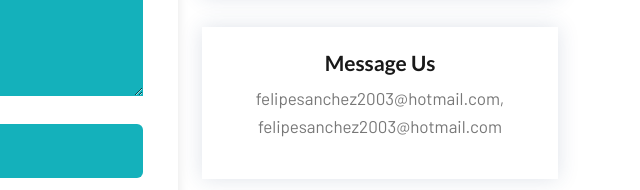
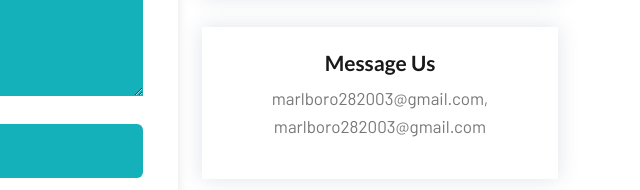
Before and after one commit to felipe282003/DigiMark-LLC, a plain HTML site: page contact.html in a window 1280 px wide. Shown: the part 959-1149 px from the top of the page, 640-1280 px from the left. Drawn offline with Linux system fonts and the light colour scheme.

Commit message:
Update contact.html

```diff
--- a/contact.html
+++ b/contact.html
@@ -256,7 +256,7 @@
 							<div class="service_top_image"></div>
 							<div class="text_box all_icon_color">
 								<h3>Message Us</h3>
-								<p>felipesanchez2003@hotmail.com, <br>felipesanchez2003@hotmail.com </p>
+								<p>marlboro282003@gmail.com, <br>marlboro282003@gmail.com </p>
 							</div>
 						</div>
 					</div>
```
